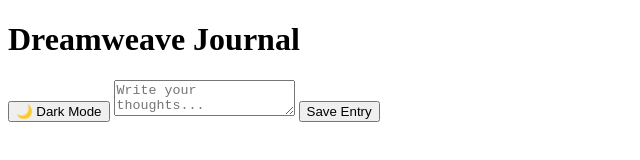
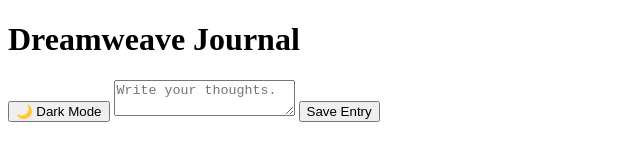
Before and after one commit to archnaasekhar/dreamweave, a plain HTML site: page index.html in a window 1280 px wide. Shown: the whole page, without its empty margins (0-640 px from the left). Drawn offline with Linux system fonts and the light colour scheme.

Commit message:
Update index.html

```diff
--- a/index.html
+++ b/index.html
@@ -10,7 +10,7 @@
     <div class="container">
         <h1>Dreamweave Journal</h1>
         <button id="dark-mode-toggle">🌙 Dark Mode</button>
-        <textarea id="entry" placeholder="Write your thoughts..."></textarea>
+        <textarea id="entry" placeholder="Write your thoughts."></textarea>
         <button onclick="saveEntry()">Save Entry</button>
         <div id="entries"></div>
     </div>
```
